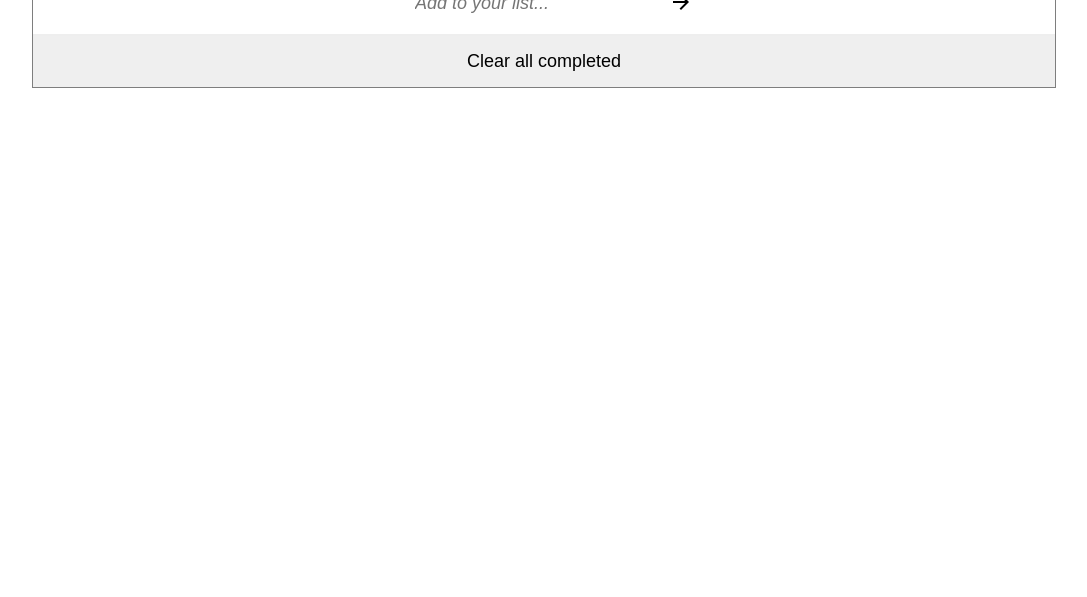
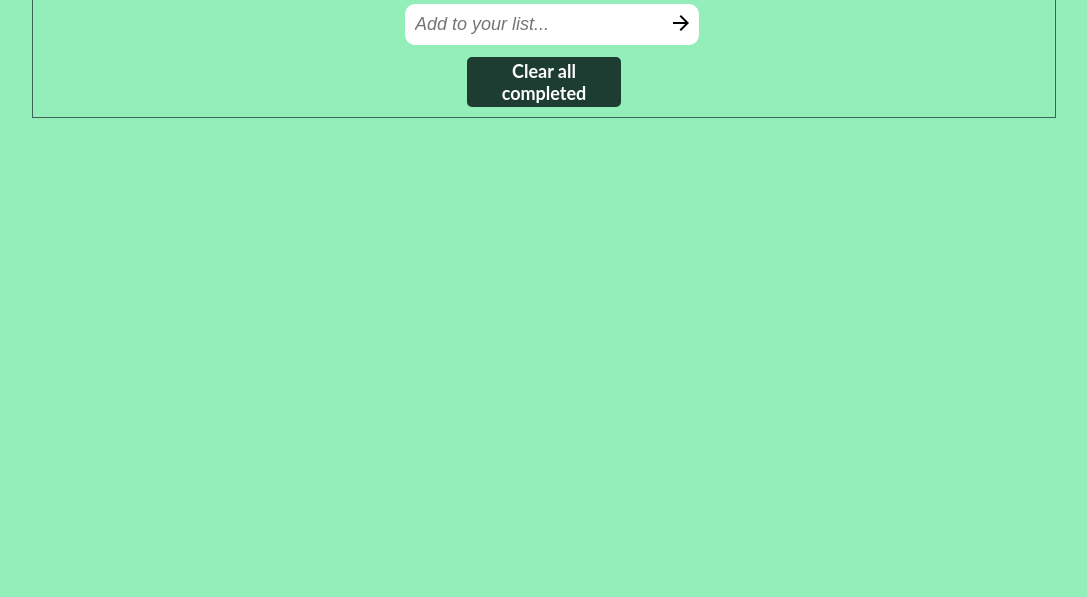
Before and after one commit to enis-memic/To-do-list, a website built with webpack: page src/index.html in a window 1280 px wide. Shown: the part 203-800 px from the top of the page, without its empty margins (96-1183 px from the left). Built offline with nearby package versions, Linux system fonts and the light colour scheme.

Commit message:
Update style

```diff
--- a/src/style.css
+++ b/src/style.css
@@ -1,9 +1,10 @@
 body {
-  background-color: rgb(255, 255, 255);
+  font-family: 'Lato', sans-serif;
+  background-color: rgb(147, 238, 185);
   box-sizing: border-box;
   margin: 10%;
   padding: 0;
-  border: 1px solid #7e7e7e;
+  border: 1px solid #3d645a;
 }
 
 header {
@@ -16,6 +17,7 @@ header {
 .heading {
   font-weight: 600;
   margin: 10px;
+  font-size: 40px;
 }
 
 .input-add input {
@@ -37,10 +39,10 @@ header {
   align-items: center;
   justify-content: space-between;
   margin: 10px;
+  border-radius: 10px;
 }
 
 ul {
-  border: 1px solid rgb(238, 238, 238);
   margin: 0;
   padding: 0;
 }
@@ -57,11 +59,29 @@ ul {
   margin: 10px;
   border: none;
   font-size: 18px;
+  border-radius: 10px;
 }
 
 .to-do button {
-  width: 100%;
+  display: flex;
+  justify-content: center;
+  align-items: center;
+  width: 15%;
   padding: 15px;
   border: none;
   font-size: 18px;
 }
+.delete {
+  display: inline-block;
+  height: 50px;
+  width: 100px;
+  margin: auto;
+  background-color: #1d3d32;
+  font-family: 'Lato', sans-serif;
+  font-weight: bold;
+  color: #ffffff;
+  border-radius: 5px;
+  margin-top: 2px;
+  padding: 5px;
+  margin-bottom: 10px;
+}
```
